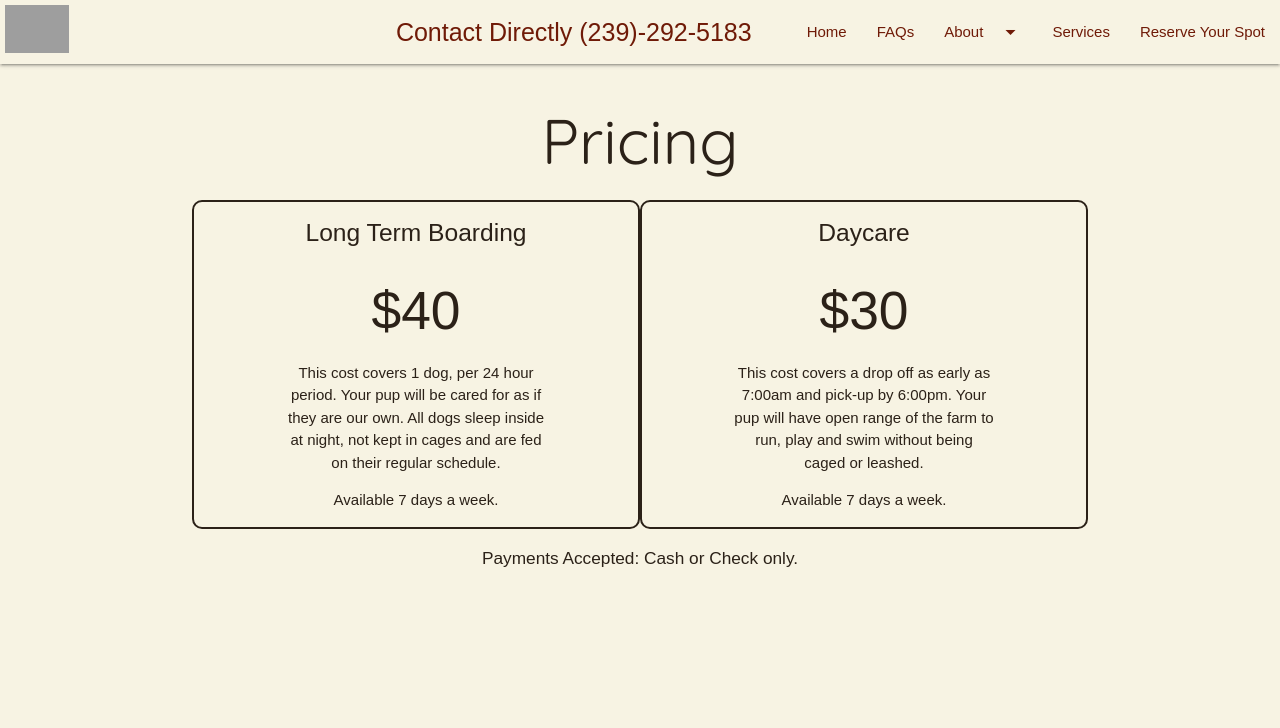
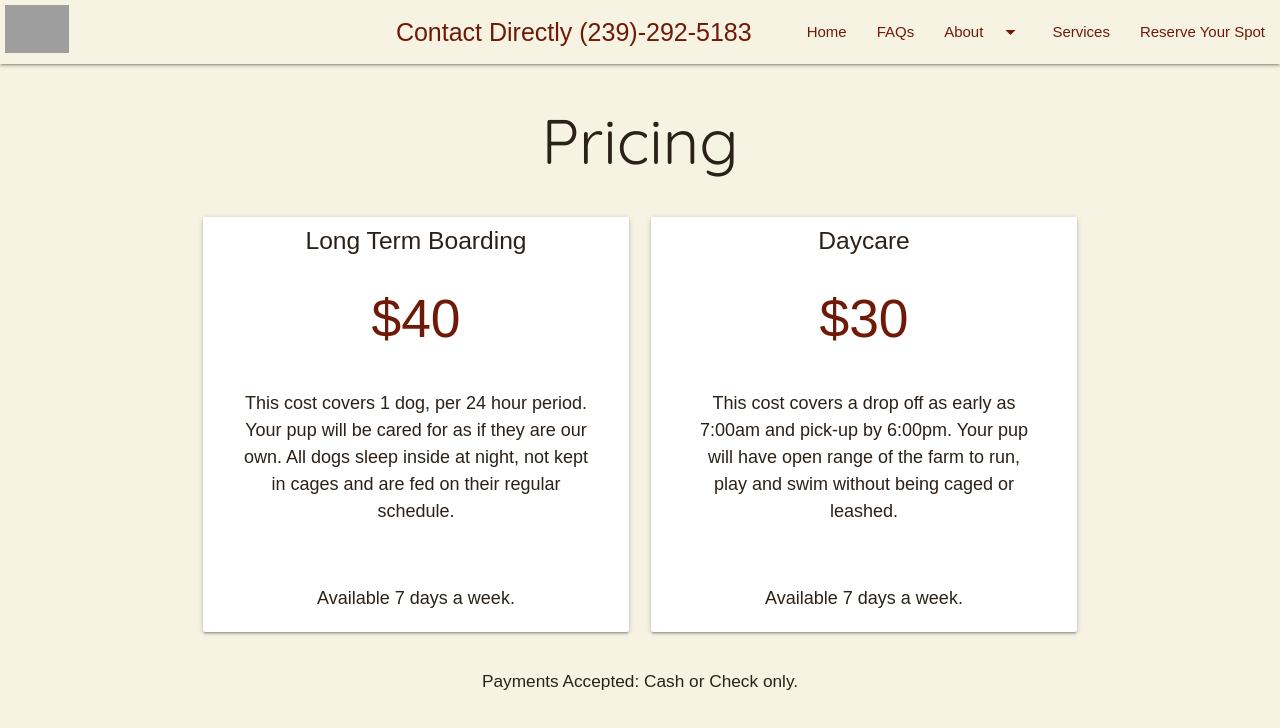
Before and after one commit to heathervalene/pet_retreat, a React (Vite) app: page /pricing in a window 1280 px wide. Shown: the top 728 px of the page. Built offline with nearby package versions, Linux system fonts and the light colour scheme; grey boxes are pictures that could not be loaded; a web font is replaced by a local one.

Commit message:
adjust pricing page

```diff
--- a/src/App.css
+++ b/src/App.css
@@ -306,12 +306,16 @@ h5.collapsible-header {
 
 /*Pricing*/
 
-.detail-box {
-  border: solid 2px #2B2118;
-  border-radius: 10px;
+.pricing-detail {
   padding: 20px;
+  margin: 20px;
+  font-size: 18px;
 }
 
-.pricing-detail {
-  padding: 0 80px 0 80px;
+.title {
+  padding-top: 10px;
 }
+
+.price {
+  color:#6F1A07;
+}
--- a/src/components/Pricing.jsx
+++ b/src/components/Pricing.jsx
@@ -5,17 +5,21 @@ const Pricing = () => {
       <div className="container body-text center">
         <h1 className="heading">Pricing</h1>
         <div className="row">
-          <div className="col s6 detail-box ">
-        <h5>Long Term Boarding</h5>
-        <h2>$40</h2>
+          <div className="col s6">
+            <div className='card pricing-card'>
+        <h5 className="title">Long Term Boarding</h5>
+        <h2 className="price">$40</h2>
         <p className="pricing-detail">This cost covers 1 dog, per 24 hour period. Your pup will be cared for as if they are our own. All dogs sleep inside at night, not kept in cages and are fed on their regular schedule.</p>
-        <p>Available 7 days a week.</p>
+        <p className="pricing-detail">Available 7 days a week.</p>
         </div>
-        <div className="col s6 detail-box ">
-        <h5>Daycare</h5>
-        <h2>$30</h2>
+        </div>
+        <div className="col s6 ">
+          <div className="card">
+        <h5 className="title">Daycare</h5>
+        <h2 className="price">$30</h2>
         <p className="pricing-detail">This cost covers a drop off as early as 7:00am and pick-up by 6:00pm. Your pup will have open range of the farm to run, play and swim without being caged or leashed.</p>
-        <p>Available 7 days a week.</p>
+        <p className="pricing-detail">Available 7 days a week.</p>
+        </div>
         </div>
       </div>
 
```
